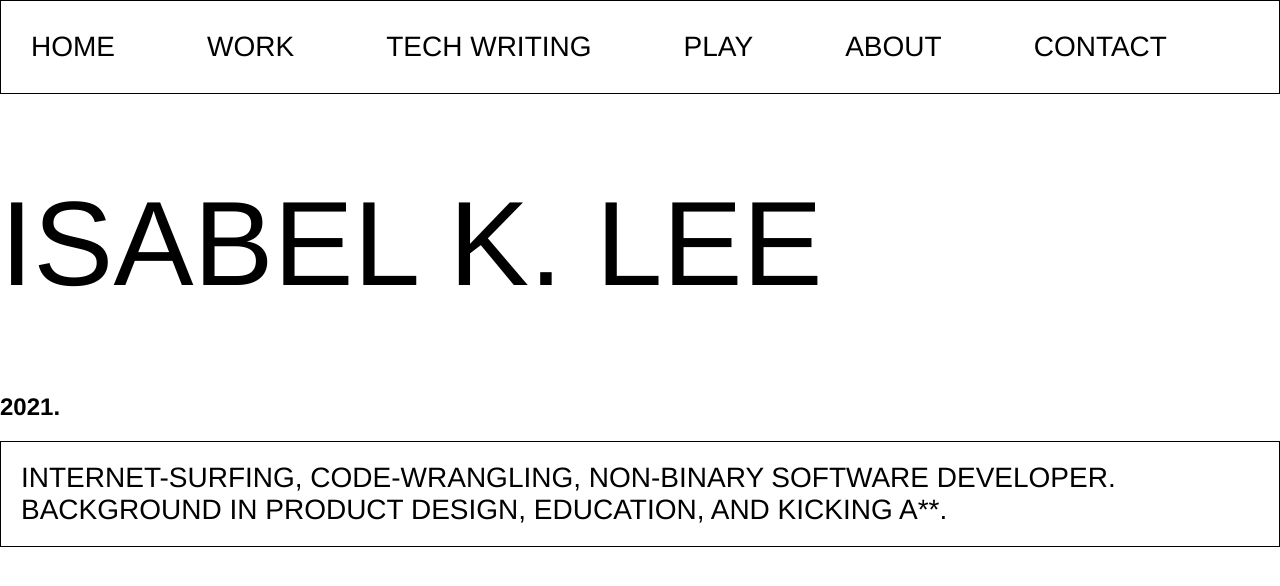
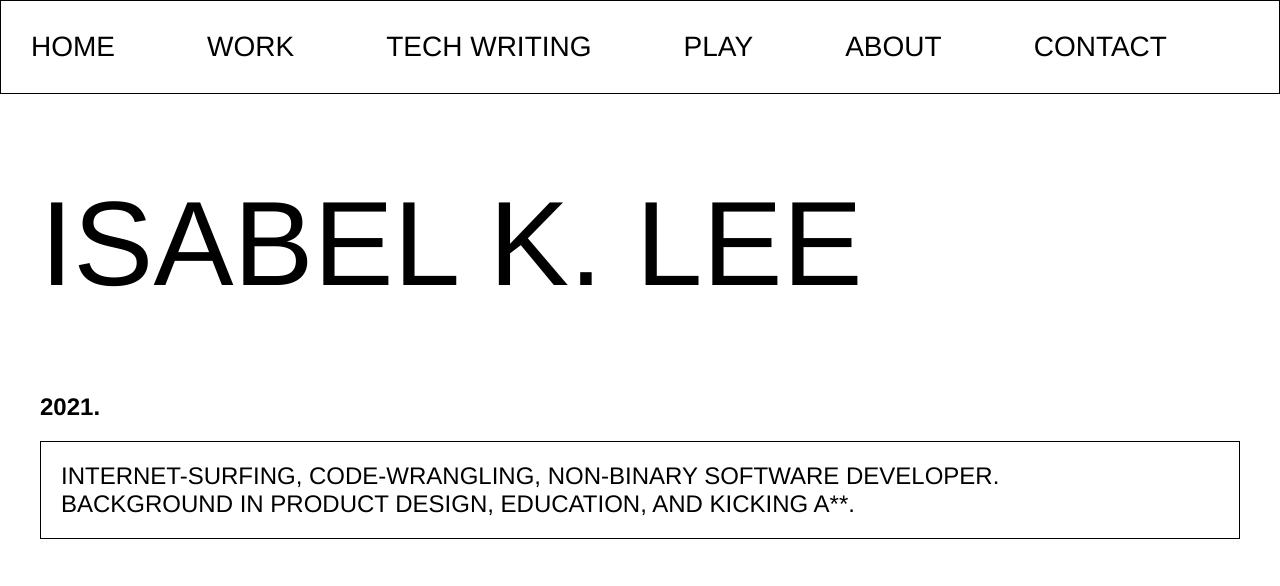
Before and after one commit to isabelxklee/my-portfolio, a React (Create React App) app: page / in a window 1280 px wide. Shown: the top 586 px of the page. Built offline with nearby package versions, Linux system fonts and the light colour scheme.

Commit message:
updated app component hierarchy

```diff
--- a/src/App.jsx
+++ b/src/App.jsx
@@ -1,7 +1,7 @@
 import Home from "./pages/Home";
 import { BrowserRouter, Route } from "react-router-dom";
 import Header from "./components/Header";
-import { GlobalStyle } from "./styles";
+import { GlobalStyle, Wrapper } from "./styles";
 
 function App() {
   return (
@@ -9,10 +9,10 @@ function App() {
       <GlobalStyle />
       <BrowserRouter>
         <Header />
-        <div>
+        <Wrapper>
           <Route component={Home} path="/" exact />
           {/* <Route component={Post} path="/:slug" /> */}
-        </div>
+        </Wrapper>
       </BrowserRouter>
     </>
   );
--- a/src/styles.js
+++ b/src/styles.js
@@ -21,6 +21,10 @@ export const StyledLink = styled(Link)`
   }
 `;
 
+export const Wrapper = styled.div`
+  margin: 40px;
+`;
+
 export const H1 = styled.h1`
   font-size: 120px;
   font-weight: 500;
@@ -31,11 +35,11 @@ export const H1 = styled.h1`
 `;
 
 export const P = styled.p`
-  font-size: 28px;
+  font-size: 24px;
   font-weight: 400;
   margin: 0;
 
   @media (max-width: 600px) {
-    font-size: 24px;
+    font-size: 20px;
   }
 `;
```
